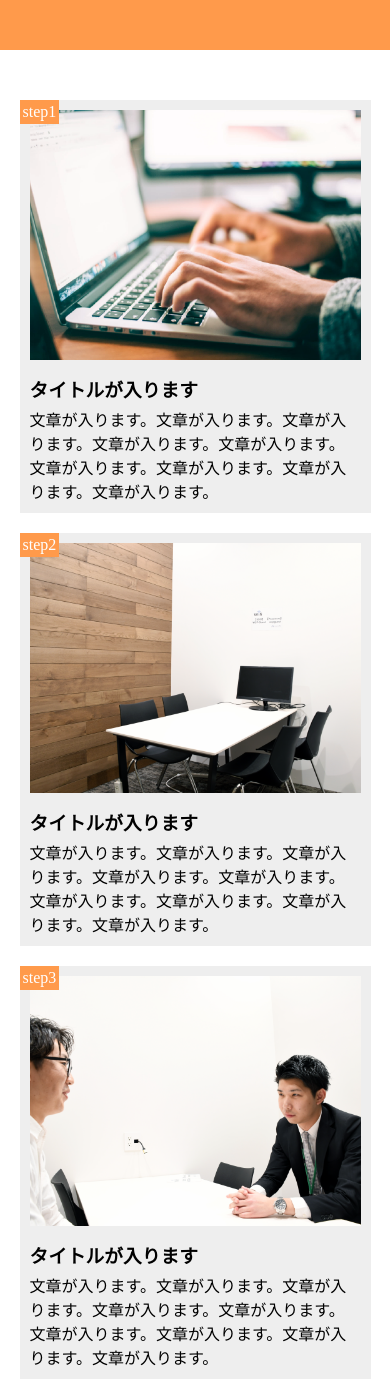
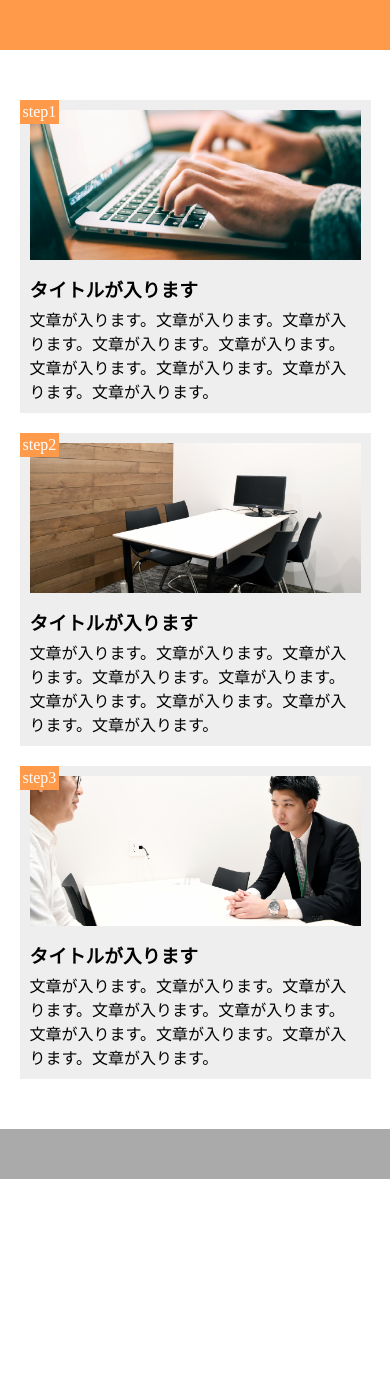
Before and after one commit to sykg1204yuki/DMM_WEBCAMP, a plain HTML site: page 1-10課題/index.html in a window 390 px wide. Shown: the top 1379 px of the page. After the commit the page ends 1179 px from the top, so only its background shows below. Drawn offline with Linux system fonts and the light colour scheme.

Commit message:
1-10課題（修正）

```diff
--- a/1-10課題/style.css
+++ b/1-10課題/style.css
@@ -86,14 +86,14 @@ footer {
   }
 
   .box-visual1 {
-    height: 250px;
+    height: 150px;
   }
 
   .box-visual2 {
-    height: 250px;
+    height: 150px;
   }
 
   .box-visual3 {
-    height: 250px;
+    height: 150px;
   }
 }
```
